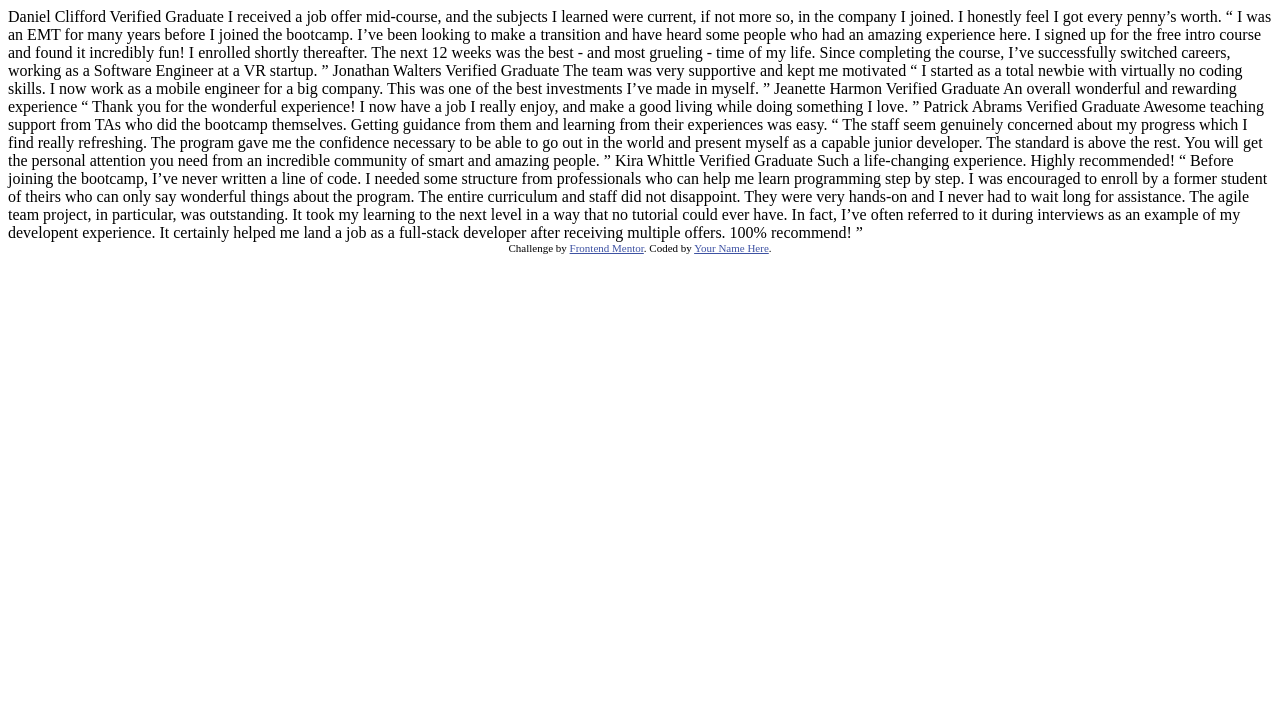
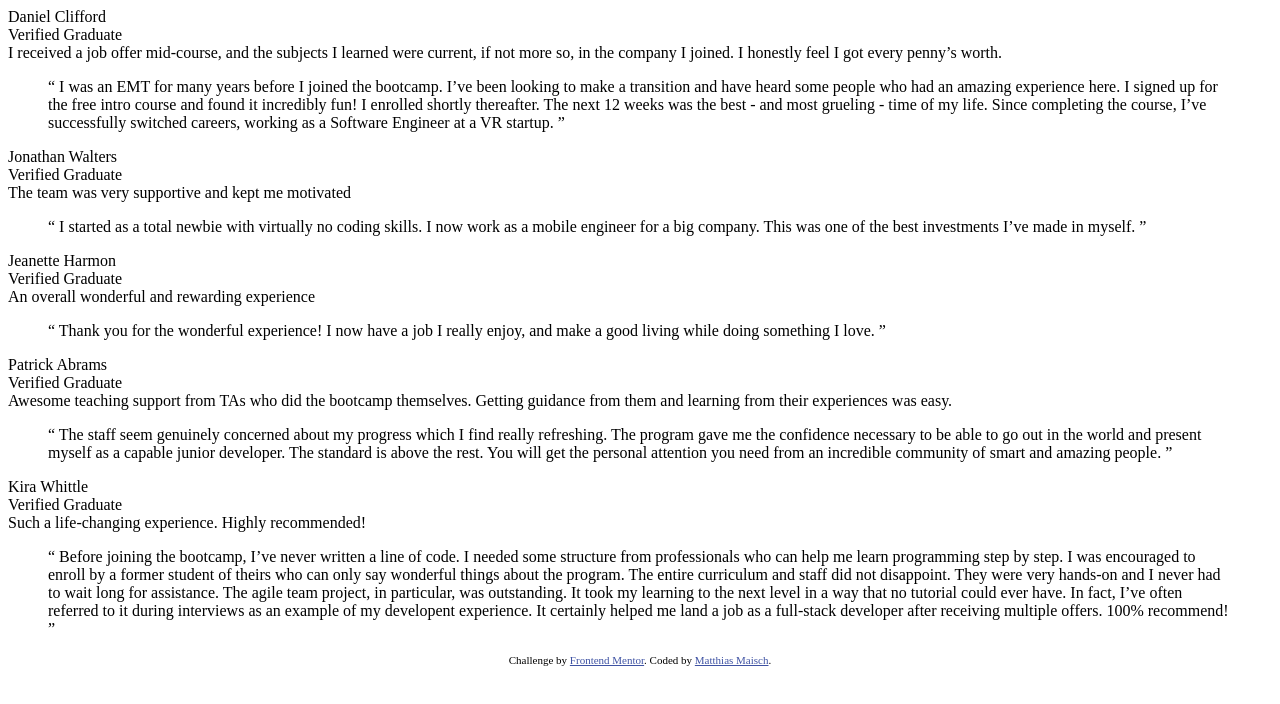
Before and after one commit to solloc/frontend-mentor-testimonials-grid, a plain HTML site: page index.html in a window 1280 px wide. Drawn offline with Linux system fonts and the light colour scheme.

Commit message:
basic structure

```diff
--- a/index.html
+++ b/index.html
@@ -3,62 +3,64 @@
 <head>
   <meta charset="UTF-8">
   <meta name="viewport" content="width=device-width, initial-scale=1.0"> <!-- displays site properly based on user's device -->
-
   <link rel="icon" type="image/png" sizes="32x32" href="./images/favicon-32x32.png">
-
-  <title>Frontend Mentor | [Challenge Name Here]</title>
-
-  <!-- Feel free to remove these styles or customise in your own stylesheet 👍 -->
-  <style>
-    .attribution { font-size: 11px; text-align: center; }
-    .attribution a { color: hsl(228, 45%, 44%); }
-  </style>
+  <title>Testimonials Grid | Frontend Mentor</title>
+  <link rel="stylesheet" href="./styles.css" />
 </head>
 <body>
-  Daniel Clifford
-  Verified Graduate
-
+  <main>
+    <section>
+      <div class="author">Daniel Clifford</div>
+      <div class="author-title">Verified Graduate</div>
+      <div class="summary">
         I received a job offer mid-course, and the subjects I learned were current, if not more so,
         in the company I joined. I honestly feel I got every penny’s worth.
-
+      </div>
+      <blockquote>
         “ I was an EMT for many years before I joined the bootcamp. I’ve been looking to make a
         transition and have heard some people who had an amazing experience here. I signed up
         for the free intro course and found it incredibly fun! I enrolled shortly thereafter.
         The next 12 weeks was the best - and most grueling - time of my life. Since completing
         the course, I’ve successfully switched careers, working as a Software Engineer at a VR startup. ”
-
-  Jonathan Walters
-  Verified Graduate
-
-  The team was very supportive and kept me motivated
-
+      </blockquote>
+    </section>
+    <section>
+      <div class="author">Jonathan Walters</div>
+      <div class="author-title">Verified Graduate</div>
+      <div class="summary">The team was very supportive and kept me motivated</div>
+      <blockquote>
         “ I started as a total newbie with virtually no coding skills. I now work as a mobile engineer
         for a big company. This was one of the best investments I’ve made in myself. ”
-
-  Jeanette Harmon
-  Verified Graduate
-
-  An overall wonderful and rewarding experience
-
+      </blockquote>
+    </section>
+    <section>
+      <div class="author">Jeanette Harmon</div>
+      <div class="author-title">Verified Graduate</div>
+      <div class="summary">An overall wonderful and rewarding experience</div>
+      <blockquote>
         “ Thank you for the wonderful experience! I now have a job I really enjoy, and make a good living
         while doing something I love. ”
-
-  Patrick Abrams
-  Verified Graduate
-
+      </blockquote>
+    </section>
+    <section>
+      <div class="author">Patrick Abrams</div>
+      <div class="author-title">Verified Graduate</div>
+      <div class="summary">
         Awesome teaching support from TAs who did the bootcamp themselves. Getting guidance from them and
         learning from their experiences was easy.
-
+      </div>
+      <blockquote>
         “ The staff seem genuinely concerned about my progress which I find really refreshing. The program
         gave me the confidence necessary to be able to go out in the world and present myself as a capable
         junior developer. The standard is above the rest. You will get the personal attention you need from
         an incredible community of smart and amazing people. ”
-
-  Kira Whittle
-  Verified Graduate
-
-  Such a life-changing experience. Highly recommended!
-
+      </blockquote>
+    </section>
+    <section>
+      <div class="author">Kira Whittle</div>
+      <div class="author-title">Verified Graduate</div>
+      <div class="summary">Such a life-changing experience. Highly recommended!</div>
+      <blockquote>
         “ Before joining the bootcamp, I’ve never written a line of code. I needed some structure from
         professionals who can help me learn programming step by step. I was encouraged to enroll by a former
         student of theirs who can only say wonderful things about the program. The entire curriculum and staff
@@ -67,10 +69,12 @@
         could ever have. In fact, I’ve often referred to it during interviews as an example of my developent
         experience. It certainly helped me land a job as a full-stack developer after receiving multiple offers.
         100% recommend! ”
-
-  <div class="attribution">
-    Challenge by <a href="https://www.frontendmentor.io?ref=challenge" target="_blank">Frontend Mentor</a>.
-    Coded by <a href="#">Your Name Here</a>.
-  </div>
+      </blockquote>
+    </section>
+  </main>
+  <footer>
+    Challenge by <a href="https://www.frontendmentor.io?ref=challenge" target="_blank" rel="noopener">Frontend Mentor</a>.
+    Coded by <a href="https://www.frontendmentor.io/profile/solloc" target="_blank" rel="noopener">Matthias Maisch</a>.
+  </footer>
 </body>
 </html>
--- /dev/null
+++ b/styles.css
@@ -0,0 +1,7 @@
+footer {
+    font-size: 11px;
+    text-align: center;
+}
+footer a {
+    color: hsl(228, 45%, 44%);
+}
```
Lines whose indentation alone changed are shown as unchanged.
